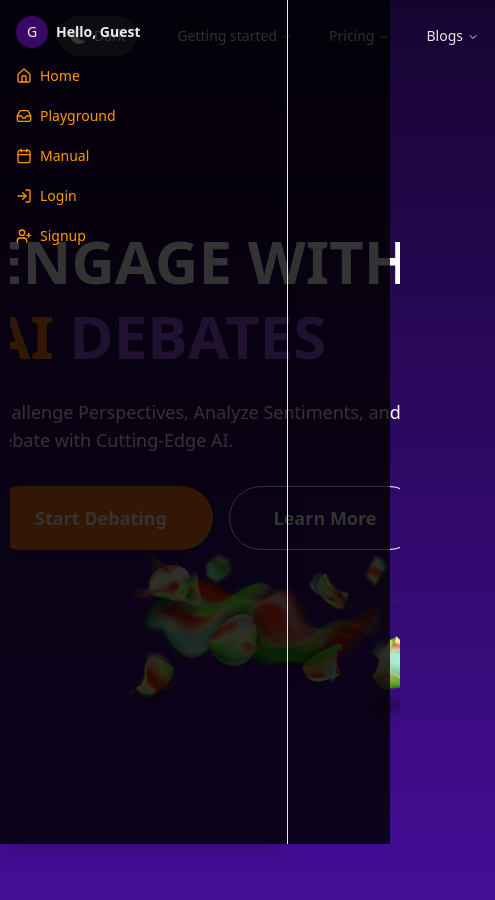
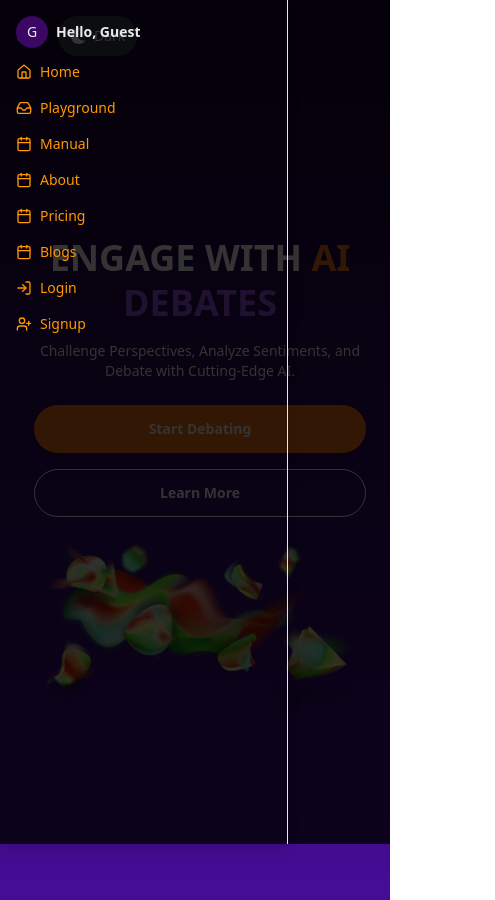
Before and after one commit to SoumikSen10/VoxDebate, a React (Vite) app in the folder Frontend/: page / in a window 390 px wide. Both pictures are taken after a click on the button "Toggle Sidebar". Shown: the whole page, 495 px wide, since content can reach past the window. Built offline with nearby package versions, Linux system fonts and the light colour scheme; no server answers.

Commit message:
Added toasts and seemless experiences

```diff
--- a/Frontend/src/App.css
+++ b/Frontend/src/App.css
@@ -7,60 +7,55 @@
 
 /* Default dark mode styles */
 .dark {
-  --background-gradient: linear-gradient(
-    to bottom,
-    #160430,
-    #450d96
-  ); /* Dark mode gradient */
-  --text-color: #eaeaea; /* Light text for dark mode */
-  --primary-color: #ff9800; /* Bright orange for links and buttons */
-  --sidebar-background: #512d6d; /* Dark purple for sidebar background */
-  --sidebar-foreground: #ffffff; /* White text for sidebar */
-  --sidebar-border: #f57c00; /* Medium orange border */
-  --sidebar-primary-foreground: #ff9800; /* Bright orange for sidebar link color */
-  --sidebar-accent: #9c27b0; /* Purple for sidebar button accent */
-  --sidebar-accent-foreground: #ffffff; /* White text for sidebar button */
+  --background-gradient: linear-gradient(to bottom, #160430, #450d96);
+  --text-color: #eaeaea;
+  --primary-color: #ff9800;
+  --sidebar-background: #512d6d;
+  --sidebar-foreground: #ffffff;
+  --sidebar-border: #f57c00;
+  --sidebar-primary-foreground: #ff9800;
+  --sidebar-accent: #9c27b0;
+  --sidebar-accent-foreground: #ffffff;
 }
 
 /* Light mode styles */
 .light {
-  --background-gradient: linear-gradient(
-    to bottom,
-    #cfb7ff,
-    #ede8f7
-  ); /* Light mode gradient */
-  --text-color: #4a148c; /* Dark purple text for light mode */
-  --primary-color: #ff5722; /* Orange for links and buttons */
-  --sidebar-background: #f8bbd0; /* Light pinkish purple for sidebar background */
-  --sidebar-foreground: #4a148c; /* Dark purple text for sidebar */
-  --sidebar-border: #ff9800; /* Bright orange border */
-  --sidebar-primary-foreground: #ff5722; /* Orange for sidebar link color */
-  --sidebar-accent: #9c27b0; /* Purple for sidebar button accent */
-  --sidebar-accent-foreground: #ffffff; /* White text for sidebar button */
+  --background-gradient: linear-gradient(to bottom, #cfb7ff, #ede8f7);
+  --text-color: #4a148c;
+  --primary-color: #ff5722;
+  --sidebar-background: #f8bbd0;
+  --sidebar-foreground: #4a148c;
+  --sidebar-border: #ff9800;
+  --sidebar-primary-foreground: #ff5722;
+  --sidebar-accent: #9c27b0;
+  --sidebar-accent-foreground: #ffffff;
 }
 
 /* Global styles for the app */
+html,
 body {
-  background: var(
-    --background-gradient
-  ); /* Apply gradient to the entire body */
+  min-height: 100vh; /* Ensure full height of the viewport */
+  background: var(--background-gradient);
+  background-size: 100% 100%; /* Ensure gradient covers the entire viewport */
+  background-repeat: no-repeat;
   color: var(--text-color);
-  transition: background 0.3s ease, color 0.3s ease; /* Smooth transition for theme changes */
+  transition: background 0.3s ease, color 0.3s ease;
+}
+
+@media (max-width: 768px) {
+  body {
+    background-attachment: scroll; /* Prevent issues on mobile */
+  }
 }
 
 a {
   color: var(--primary-color);
-  transition: color 0.3s ease; /* Smooth transition for link color */
-}
-
-/* Customize Shadcn UI components if needed */
-.shadcn-component {
-  /* Add any additional customization for dark mode if necessary */
+  transition: color 0.3s ease;
 }
 
 /* Main content area */
 main {
-  margin-left: 10px; /* Ensure content does not overlap sidebar */
+  margin-left: 10px;
   padding-top: 20px;
-  transition: margin-left 0.3s ease, padding 0.3s ease; /* Smooth transition */
+  transition: margin-left 0.3s ease, padding 0.3s ease;
 }
--- a/Frontend/src/components/AppSidebar.jsx
+++ b/Frontend/src/components/AppSidebar.jsx
@@ -5,43 +5,37 @@ import {
   SidebarContent,
   SidebarGroup,
   SidebarGroupContent,
-  SidebarGroupLabel,
   SidebarMenu,
   SidebarMenuButton,
   SidebarMenuItem,
 } from "@/components/ui/sidebar";
 import { NavUser } from "./NavUser";
-
 import { UserContext } from "../context/UserContext";
 import { toast } from "react-toastify";
 import "react-toastify/dist/ReactToastify.css";
-
 import axios from "axios";
 import { NavLink, useNavigate } from "react-router-dom";
+import { motion } from "framer-motion";
 
 const AppSidebar = (props) => {
   const { userInfo, setUserInfo } = useContext(UserContext);
   const [isMobile, setIsMobile] = useState(false);
-  const [profileFetched, setProfileFetched] = useState(false); // Track if profile is fetched
+  const [profileFetched, setProfileFetched] = useState(false);
+  const [showLogoutConfirmation, setShowLogoutConfirmation] = useState(false);
+  const [isLoggingOut, setIsLoggingOut] = useState(false); // Loading state for logout
   const navigate = useNavigate();
 
-  // Fetch profile when userInfo changes (e.g., after login)
   useEffect(() => {
-    if (!userInfo || profileFetched) return; // Avoid fetching if already fetched or no userInfo
+    if (!userInfo || profileFetched) return;
 
     const fetchProfile = async () => {
       try {
         const response = await axios.get(
           "http://localhost:8000/api/v1/users/profile",
-          {
-            withCredentials: true,
-          }
+          { withCredentials: true }
         );
         if (response.status === 200) {
           setUserInfo(response.data);
-          toast.success("Profile loaded successfully!", {
-            autoClose: 2000,
-          });
         } else {
           setUserInfo(null);
           toast.warn("Unable to load profile. Please log in.", {
@@ -52,62 +46,70 @@ const AppSidebar = (props) => {
         console.error("Error fetching profile:", error);
         setUserInfo(null);
       } finally {
-        setProfileFetched(true); // Set flag to prevent further fetching
+        setProfileFetched(true);
       }
     };
 
     fetchProfile();
-  }, [userInfo, profileFetched, setUserInfo]); // Only fetch if userInfo exists and profile hasn't been fetched yet
+  }, [userInfo, profileFetched, setUserInfo]);
 
-  // Handle screen resize to determine if it's mobile
   useEffect(() => {
-    const handleResize = () => {
-      setIsMobile(window.innerWidth <= 954);
-    };
+    const handleResize = () => setIsMobile(window.innerWidth <= 954);
 
-    handleResize(); // Run once on mount to set initial state
+    handleResize();
     window.addEventListener("resize", handleResize);
 
-    return () => {
-      window.removeEventListener("resize", handleResize);
-    };
+    return () => window.removeEventListener("resize", handleResize);
   }, []);
 
   const logout = async () => {
+    setIsLoggingOut(true); // Set loading state to true when logging out
+    toast.info("Logging you out...", { autoClose: 3000 }); // Show loading toast immediately
+
+    // Delay the API call for 1-2 seconds (let's use 1 second for this example)
+    setTimeout(async () => {
       try {
         const response = await axios.post(
           "http://localhost:8000/api/v1/users/logout",
           {},
-        {
-          withCredentials: true,
-        }
+          { withCredentials: true }
         );
         if (response.status === 200) {
-        setUserInfo(null); // Clear user info on logout
+          setUserInfo(null); // Clear user info
+          toast.dismiss(); // Dismiss the loading toast
           toast.success("You have been logged out successfully!", {
             autoClose: 2000,
           });
-        setProfileFetched(false); // Reset profile fetch flag
-        setTimeout(() => {
-          navigate("/"); // Redirect to home after logout
-        }, 2000);
+
+          setProfileFetched(false);
         } else {
-        console.error("Logout failed with status:", response.status);
-        toast.warn("Logout failed. Please try again.", {
-          autoClose: 2000,
-        });
+          toast.dismiss();
+          toast.warn("Logout failed. Please try again.", { autoClose: 2000 });
         }
       } catch (error) {
-      console.error("Logout failed with error:", error);
+        toast.dismiss();
         toast.error("An error occurred during logout. Please try again.", {
           autoClose: 2000,
         });
+      } finally {
+        setIsLoggingOut(false); // Set loading state to false after logout process
       }
+    }, 1000); // Delay the API call by 1 second
+  };
+
+  const confirmLogout = () => {
+    setShowLogoutConfirmation(false); // Hide the confirmation modal
+    logout(); // Perform the logout
+  };
+
+  const cancelLogout = () => {
+    setShowLogoutConfirmation(false); // Hide the confirmation modal
   };
 
   const isLoggedIn = Boolean(userInfo?.data?.username);
 
   return (
+    <>
       <Sidebar
         collapsible="icon"
         {...props}
@@ -122,7 +124,7 @@ const AppSidebar = (props) => {
             )}
             <SidebarGroupContent>
               <SidebarMenu>
-              <SidebarMenuItem className="mt-1">
+                <SidebarMenuItem>
                   <SidebarMenuButton asChild>
                     <NavLink to="/">
                       <Home />
@@ -130,7 +132,7 @@ const AppSidebar = (props) => {
                     </NavLink>
                   </SidebarMenuButton>
                 </SidebarMenuItem>
-              <SidebarMenuItem className="mt-1">
+                <SidebarMenuItem>
                   <SidebarMenuButton asChild>
                     <NavLink to="/playground">
                       <Inbox />
@@ -138,7 +140,7 @@ const AppSidebar = (props) => {
                     </NavLink>
                   </SidebarMenuButton>
                 </SidebarMenuItem>
-              <SidebarMenuItem className="mt-1">
+                <SidebarMenuItem>
                   <SidebarMenuButton asChild>
                     <NavLink to="/manual">
                       <Calendar />
@@ -146,12 +148,39 @@ const AppSidebar = (props) => {
                     </NavLink>
                   </SidebarMenuButton>
                 </SidebarMenuItem>
-
+                {isMobile && (
+                  <>
+                    <SidebarMenuItem>
+                      <SidebarMenuButton asChild>
+                        <NavLink to="/about">
+                          <Calendar />
+                          <span>About</span>
+                        </NavLink>
+                      </SidebarMenuButton>
+                    </SidebarMenuItem>
+                    <SidebarMenuItem>
+                      <SidebarMenuButton asChild>
+                        <NavLink to="/pricing">
+                          <Calendar />
+                          <span>Pricing</span>
+                        </NavLink>
+                      </SidebarMenuButton>
+                    </SidebarMenuItem>
+                    <SidebarMenuItem>
+                      <SidebarMenuButton asChild>
+                        <NavLink to="/blogs">
+                          <Calendar />
+                          <span>Blogs</span>
+                        </NavLink>
+                      </SidebarMenuButton>
+                    </SidebarMenuItem>
+                  </>
+                )}
                 {isLoggedIn ? (
-                <SidebarMenuItem className="mt-1">
+                  <SidebarMenuItem>
                     <SidebarMenuButton asChild>
                       <button
-                      onClick={logout}
+                        onClick={() => setShowLogoutConfirmation(true)} // Trigger the confirmation modal
                         className="w-full flex items-center"
                       >
                         <LogIn />
@@ -161,7 +190,7 @@ const AppSidebar = (props) => {
                   </SidebarMenuItem>
                 ) : (
                   <>
-                  <SidebarMenuItem className="mt-1">
+                    <SidebarMenuItem>
                       <SidebarMenuButton asChild>
                         <NavLink to="/login">
                           <LogIn />
@@ -169,7 +198,7 @@ const AppSidebar = (props) => {
                         </NavLink>
                       </SidebarMenuButton>
                     </SidebarMenuItem>
-                  <SidebarMenuItem className="mt-1">
+                    <SidebarMenuItem>
                       <SidebarMenuButton asChild>
                         <NavLink to="/signup">
                           <UserPlus />
@@ -184,6 +213,44 @@ const AppSidebar = (props) => {
           </SidebarGroup>
         </SidebarContent>
       </Sidebar>
+
+      {/* Confirmation Modal for Logout (outside Sidebar) */}
+      {showLogoutConfirmation && (
+        <motion.div
+          className="fixed inset-0 flex justify-center items-center bg-black bg-opacity-50 z-50"
+          initial={{ opacity: 0 }}
+          animate={{ opacity: 1 }}
+          exit={{ opacity: 0 }}
+          transition={{ duration: 0.3 }}
+        >
+          <motion.div
+            className="bg-white dark:bg-[#2a2a2a] p-6 rounded-lg shadow-xl w-96"
+            initial={{ opacity: 0, scale: 0.95 }}
+            animate={{ opacity: 1, scale: 1 }}
+            exit={{ opacity: 0, scale: 0.95 }}
+            transition={{ duration: 0.3 }}
+          >
+            <h2 className="text-xl font-semibold mb-4 text-black dark:text-[#eaeaea]">
+              Are you sure you want to logout?
+            </h2>
+            <div className="flex justify-between">
+              <button
+                onClick={cancelLogout}
+                className="bg-gray-500 text-white py-2 px-4 rounded-lg dark:bg-gray-700 dark:text-white"
+              >
+                Cancel
+              </button>
+              <button
+                onClick={confirmLogout}
+                className="bg-red-500 text-white py-2 px-4 rounded-lg dark:bg-red-600 dark:text-white"
+              >
+                Confirm Logout
+              </button>
+            </div>
+          </motion.div>
+        </motion.div>
+      )}
+    </>
   );
 };
 
--- a/Frontend/src/layouts/Header.jsx
+++ b/Frontend/src/layouts/Header.jsx
@@ -1,4 +1,4 @@
-import React from "react";
+import React, { useEffect, useState } from "react";
 import { Link } from "react-router-dom"; // Correct import for react-router-dom in React + Vite
 import { cn } from "@/lib/utils";
 // import { Icons } from "@/components/icons"; // Uncomment this if you have the Icons module
@@ -66,6 +66,25 @@ const components = [
 ];
 
 const Header = () => {
+  const [isMobile, setIsMobile] = useState(false);
+
+  useEffect(() => {
+    const handleResize = () => {
+      setIsMobile(window.innerWidth <= 954);
+    };
+
+    handleResize(); // Check on initial load
+    window.addEventListener("resize", handleResize);
+
+    return () => {
+      window.removeEventListener("resize", handleResize);
+    };
+  }, []);
+
+  if (isMobile) {
+    return null; // Hide Header in mobile view
+  }
+
   return (
     <NavigationMenu>
       <NavigationMenuList>
@@ -81,7 +100,7 @@ const Header = () => {
                   >
                     <div className="mb-2 mt-4 text-lg font-medium">Explore</div>
                     <p className="text-sm leading-tight text-muted-foreground">
-                      Why use Mimic Morph?
+                      Why use Vox Debate?
                     </p>
                   </Link>
                 </NavigationMenuLink>
--- a/Frontend/src/pages/Hero.jsx
+++ b/Frontend/src/pages/Hero.jsx
@@ -1,13 +1,13 @@
 import React, { useEffect } from "react";
 import { useSelector } from "react-redux";
 import { motion } from "framer-motion";
-import { useNavigate } from "react-router-dom"; // Import useNavigate
+import { useNavigate } from "react-router-dom";
 import waveImageDark from "../assets/waveImageDark.png";
 import waveImageLight from "../assets/waveImageLight.png";
 
 const Hero = () => {
   const theme = useSelector((state) => state.theme.theme);
-  const navigate = useNavigate(); // Initialize navigate
+  const navigate = useNavigate();
 
   useEffect(() => {
     const applyTheme = () => {
@@ -29,39 +29,39 @@ const Hero = () => {
   }, [theme]);
 
   return (
-    <div className="h-screen flex items-center justify-center text-center p-8 overflow-hidden">
+    <div className="h-screen flex flex-col md:flex-row items-center justify-center text-center md:text-left p-6 md:p-12 overflow-hidden bg-cover bg-no-repeat">
       <div className="flex flex-col md:flex-row items-center justify-between w-full max-w-6xl">
         {/* Left Section */}
         <motion.div
-          className={`text-left md:w-1/2 ${
+          className={`text-center md:text-left md:w-1/2 ${
             theme === "light" ? "text-black" : "text-white"
           }`}
           initial={{ opacity: 0, x: -50 }}
           animate={{ opacity: 1, x: 0 }}
           transition={{ duration: 1 }}
         >
-          <h1 className="text-6xl font-bold mb-6 leading-tight">
+          <h1 className="text-4xl md:text-6xl font-bold mb-4 md:mb-6 leading-tight">
             ENGAGE WITH <span className="text-orange-500">AI</span>{" "}
             <span className="text-purple-500">DEBATES</span>
           </h1>
-          <p className="text-lg mb-8">
+          <p className="text-sm md:text-lg mb-6 md:mb-8">
             Challenge Perspectives, Analyze Sentiments, and Debate with
             Cutting-Edge AI.
           </p>
-          <div className="flex gap-4 justify-start mt-4">
+          <div className="flex flex-col md:flex-row gap-4 justify-center md:justify-start">
             <motion.button
-              className="bg-orange-500 w-[14rem] h-[4rem] text-white px-6 py-3 rounded-full text-lg font-semibold shadow-md hover:bg-orange-600 transition-all duration-300"
+              className="bg-orange-500 w-full md:w-[14rem] h-[3rem] md:h-[4rem] text-white px-6 py-3 rounded-full text-sm md:text-lg font-semibold shadow-md hover:bg-orange-600 transition-all duration-300"
               whileHover={{ scale: 1.1 }}
               whileTap={{ scale: 0.95 }}
-              onClick={() => navigate("/playground")} // Navigate to Playground page
+              onClick={() => navigate("/playground")}
             >
               Start Debating
             </motion.button>
             <motion.button
-              className="border border-white w-[12rem] h-[4rem] text-white px-6 py-3 rounded-full text-lg font-semibold bg-transparent hover:bg-white hover:text-black transition-all duration-300"
+              className="border border-white w-full md:w-[12rem] h-[3rem] md:h-[4rem] text-white px-6 py-3 rounded-full text-sm md:text-lg font-semibold bg-transparent hover:bg-white hover:text-black transition-all duration-300"
               whileHover={{ scale: 1.1 }}
               whileTap={{ scale: 0.95 }}
-              onClick={() => navigate("/manual")} // Navigate to Manual page
+              onClick={() => navigate("/manual")}
             >
               Learn More
             </motion.button>
@@ -70,6 +70,7 @@ const Hero = () => {
 
         {/* Right Section */}
         <motion.div
+          className="mt-6 md:mt-0"
           initial={{ opacity: 0, x: 50 }}
           animate={{ opacity: 1, x: 0 }}
           transition={{ duration: 1 }}
@@ -77,7 +78,7 @@ const Hero = () => {
           <motion.img
             src={theme === "dark" ? waveImageDark : waveImageLight}
             alt="Vox Debate"
-            className="ml-20"
+            className="lg:ml-10 w-full max-w-xs sm:max-w-md md:max-w-lg lg:max-w-2xl xl:max-w-[1200px]"
             initial={{ y: 0 }}
             animate={{ y: [0, -10, 0] }}
             transition={{
--- a/Frontend/src/pages/Login.jsx
+++ b/Frontend/src/pages/Login.jsx
@@ -6,14 +6,14 @@ import { motion } from "framer-motion";
 const Login = () => {
   return (
     <motion.div
-      className="flex h-5/6 mb-24 overflow-hidden"
+      className="flex flex-col lg:flex-row h-auto lg:h-5/6 mb-24 overflow-hidden"
       initial={{ opacity: 0 }}
       animate={{ opacity: 1 }}
       transition={{ duration: 0.8 }}
     >
       {/* Hero Section with the Image */}
       <motion.div
-        className="w-full flex flex-col justify-center items-center"
+        className="w-full hidden lg:flex flex-col justify-center items-center"
         initial={{ x: -50, opacity: 0 }}
         animate={{ x: 0, opacity: 1 }}
         transition={{ duration: 0.8, delay: 0.2 }}
@@ -43,7 +43,7 @@ const Login = () => {
 
       {/* Login Form Section */}
       <motion.div
-        className="w-3/5 flex justify-center items-center"
+        className="w-full lg:w-3/5 flex justify-center items-center px-4  mt-24 sm:px-8"
         initial={{ x: 50, opacity: 0 }}
         animate={{ x: 0, opacity: 1 }}
         transition={{ duration: 0.8, delay: 0.4 }}
--- a/Frontend/src/pages/Manual.jsx
+++ b/Frontend/src/pages/Manual.jsx
@@ -6,18 +6,22 @@ import ManualSearch from "@/components/ManualSearch";
 const Manual = () => {
   return (
     <motion.div
-      className="mt-8 ml-12"
+      className="mt-8 mx-4 md:mx-12 md:mt-12" // Adjust spacing for different screen sizes
       initial={{ opacity: 0, y: 20 }}
       animate={{ opacity: 1, y: 0 }}
       transition={{ duration: 0.8, ease: "easeOut" }}
     >
+      {/* Search Section */}
       <motion.div
+        className="mb-4" // Add bottom margin to separate sections
         initial={{ opacity: 0, y: -10 }}
         animate={{ opacity: 1, y: 0 }}
         transition={{ duration: 0.6, delay: 0.2 }}
       >
         <ManualSearch />
       </motion.div>
+
+      {/* Accordion Section */}
       <motion.div
         initial={{ opacity: 0, y: -10 }}
         animate={{ opacity: 1, y: 0 }}
--- a/Frontend/src/pages/Signup.jsx
+++ b/Frontend/src/pages/Signup.jsx
@@ -6,22 +6,22 @@ import { motion } from "framer-motion";
 const Signup = () => {
   return (
     <motion.div
-      className="flex h-screen overflow-hidden"
+      className="flex flex-col lg:flex-row h-auto lg:h-5/6 mb-24 overflow-hidden"
       initial={{ opacity: 0 }}
       animate={{ opacity: 1 }}
       transition={{ duration: 0.8 }}
     >
       {/* Hero Section with the Image */}
       <motion.div
-        className="w-full flex flex-col justify-center items-center"
+        className="w-full hidden lg:flex flex-col justify-center items-center"
         initial={{ x: -50, opacity: 0 }}
         animate={{ x: 0, opacity: 1 }}
         transition={{ duration: 0.8, delay: 0.2 }}
       >
         <motion.img
           src={SignupImage}
-          alt="Social Media Icons"
-          className="w-[900px] h-auto"
+          alt="Signup Image"
+          className="w-[700px] h-auto"
           initial={{ y: 0 }}
           animate={{ y: [0, -10, 0] }}
           transition={{
@@ -31,7 +31,7 @@ const Signup = () => {
           }}
         />
         <motion.p
-          className="text-4xl font-semibold mt-6 text-center"
+          className="text-4xl font-semibold mt-2 text-center"
           initial={{ opacity: 0, y: 10 }}
           animate={{ opacity: 1, y: 0 }}
           transition={{ duration: 0.6, delay: 0.4 }}
@@ -43,7 +43,7 @@ const Signup = () => {
 
       {/* Signup Form Section */}
       <motion.div
-        className="w-3/5 flex justify-center items-center -mt-20"
+        className="w-full lg:w-3/5 flex justify-center items-center px-4 mt-24 sm:px-8"
         initial={{ x: 50, opacity: 0 }}
         animate={{ x: 0, opacity: 1 }}
         transition={{ duration: 0.8, delay: 0.4 }}
```
Also changed, not shown: Frontend/src/components/LoginCard.jsx (+10 -11 lines), Frontend/src/components/SignupCard.jsx (+28 -7 lines). Lines whose indentation alone changed are shown as unchanged.
